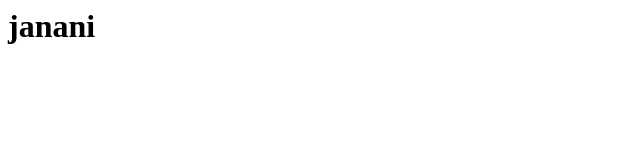
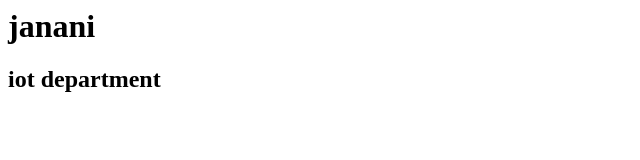
Before and after one commit to 727823tuio022/day2, a plain HTML site: page index.html in a window 1280 px wide. Shown: the whole page, without its empty margins (0-640 px from the left). Drawn offline with Linux system fonts and the light colour scheme.

Commit message:
Update index.html

```diff
--- a/index.html
+++ b/index.html
@@ -1 +1,2 @@
 <h1>janani</h1>
+<h2>iot department</h2>
```
